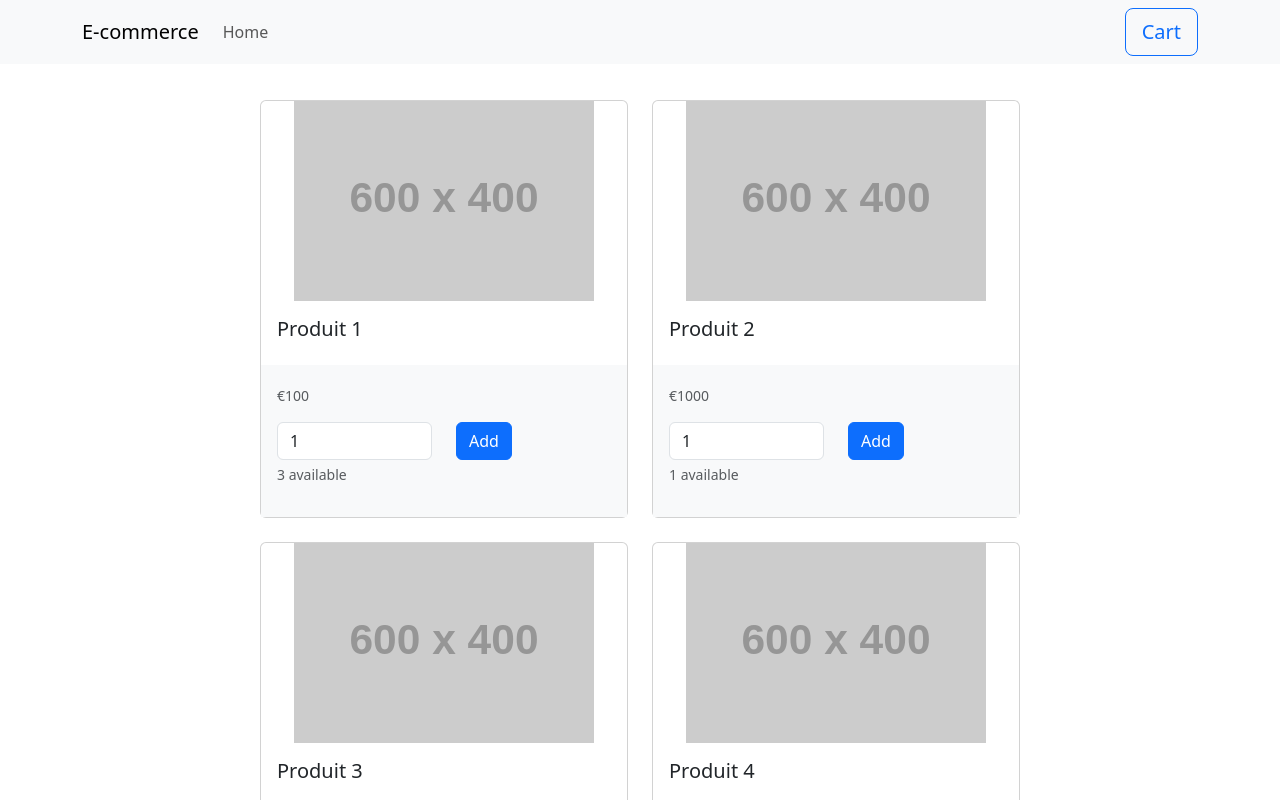
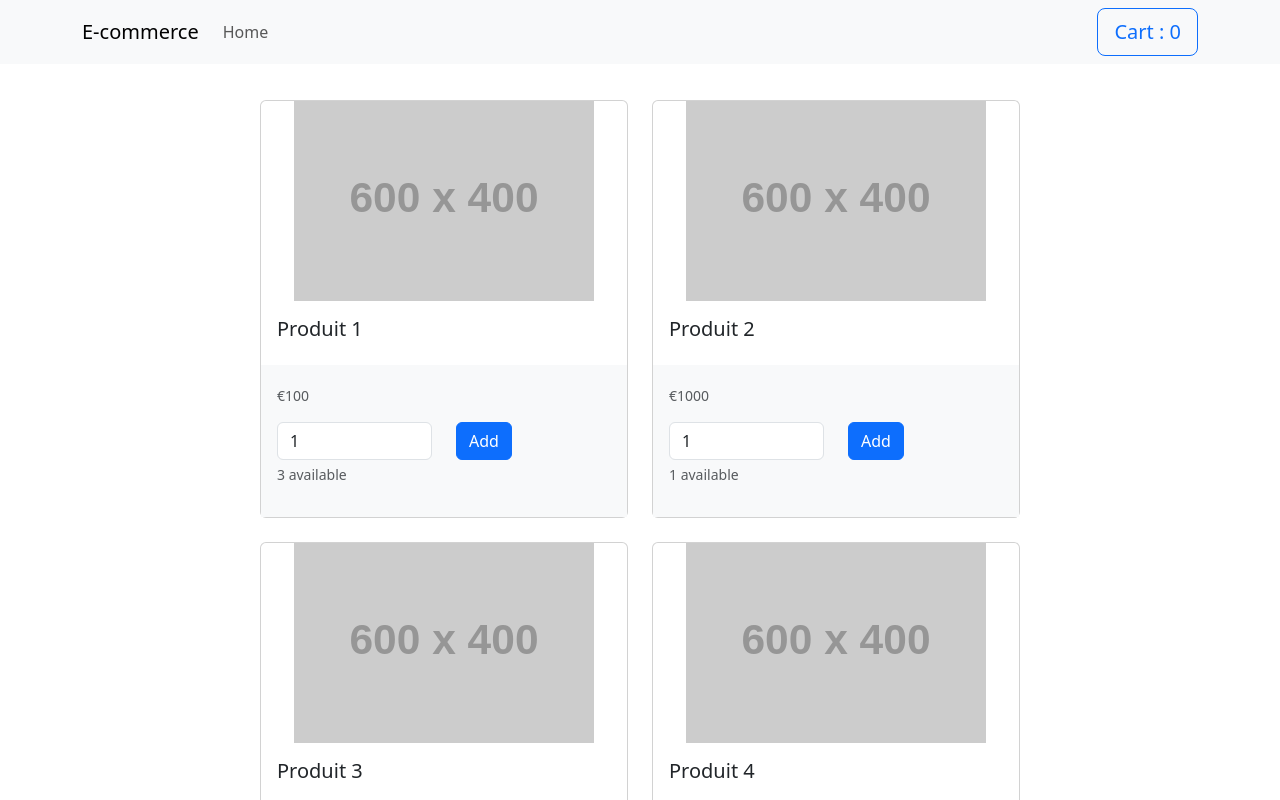
Before and after one commit to D14rn/angular-ecommerce, an Angular app: page / in a window 1280 px wide. Shown: the top 800 px of the page. Built offline with nearby package versions, Linux system fonts and the light colour scheme.

Commit message:
[Feat] Progress on cart modal

```diff
--- a/src/app/components/cart-modal/cart-modal.component.html
+++ b/src/app/components/cart-modal/cart-modal.component.html
@@ -4,7 +4,6 @@
 		<button type="button" class="btn-close" aria-label="Close" (click)="modal.dismiss('Cross click')"></button>
 	</div>
 	<div class="modal-body">
-		<p>TODO: Insert products here xD</p>
 		<table class='table table-striped table-hover table-responsive'>
             <thead>
                 <tr>
@@ -25,10 +24,10 @@
 				}
             </tbody>
         </table>
-		<div>Total amount: {{cartInfo?.totalPrice}}€</div>
+		<div>Total amount: {{cartService.getCartInfo().totalPrice}}€</div>
 	</div>
 	<div class="modal-footer">
 		<button type="button" class="btn btn-outline-secondary" (click)="modal.close('Save click')">Order</button>
 	</div>
 </ng-template>
-<button class="btn btn-lg btn-outline-primary" (click)="open(content)">Cart</button>
+<button class="btn btn-lg btn-outline-primary" (click)="open(content)">Cart {{": " + cartService.getCartInfo().itemCount}}</button>
--- a/src/app/components/cart-modal/cart-modal.component.ts
+++ b/src/app/components/cart-modal/cart-modal.component.ts
@@ -23,7 +23,6 @@ export class CartModalComponent {
   modalService = inject(NgbModal);
   cartService = inject(CartService);
   cartItems: CartItem[] = [];
-  cartInfo: CartInfo | undefined;
 
 	open(content: TemplateRef<any>) {
 		this.modalService.open(content);
@@ -31,6 +30,5 @@ export class CartModalComponent {
 
   ngOnInit() {
     this.cartItems = this.cartService.getCartItems();
-    this.cartInfo = this.cartService.getCartInfo();
   }
 }
```
